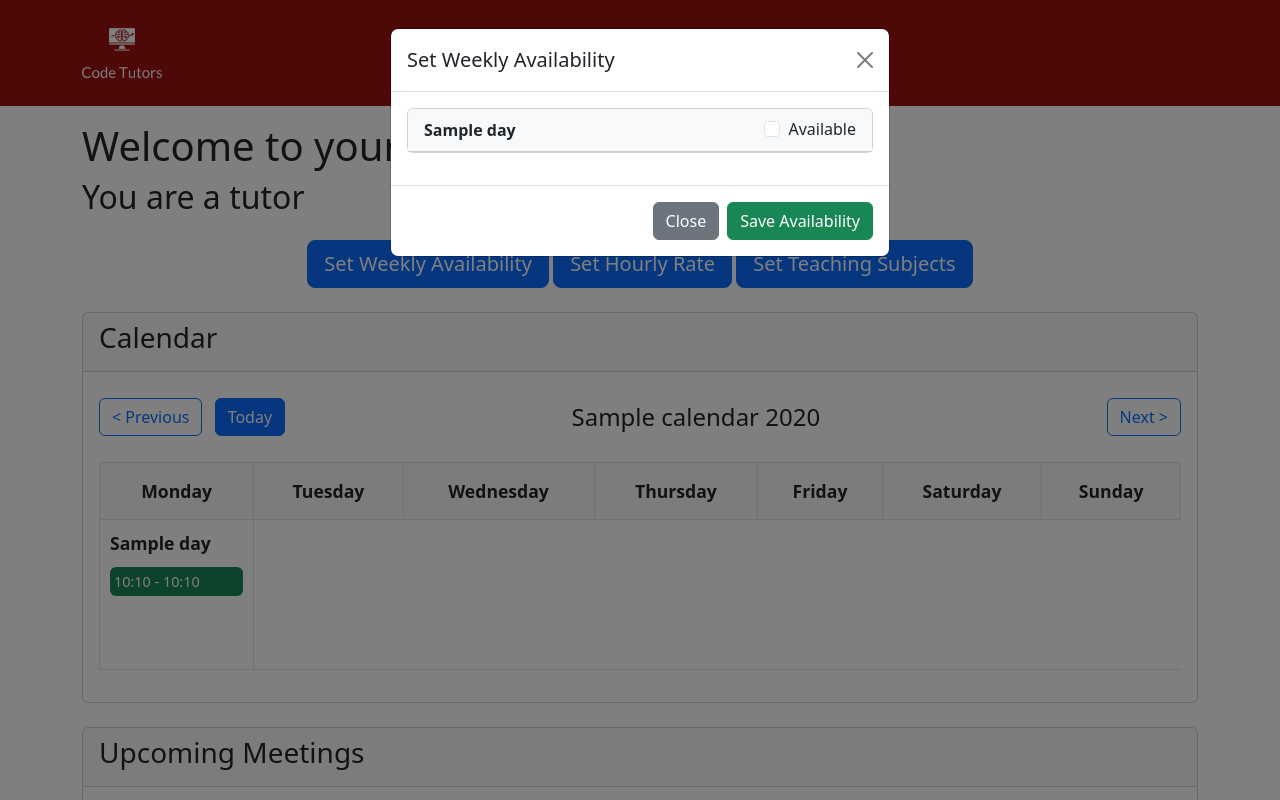
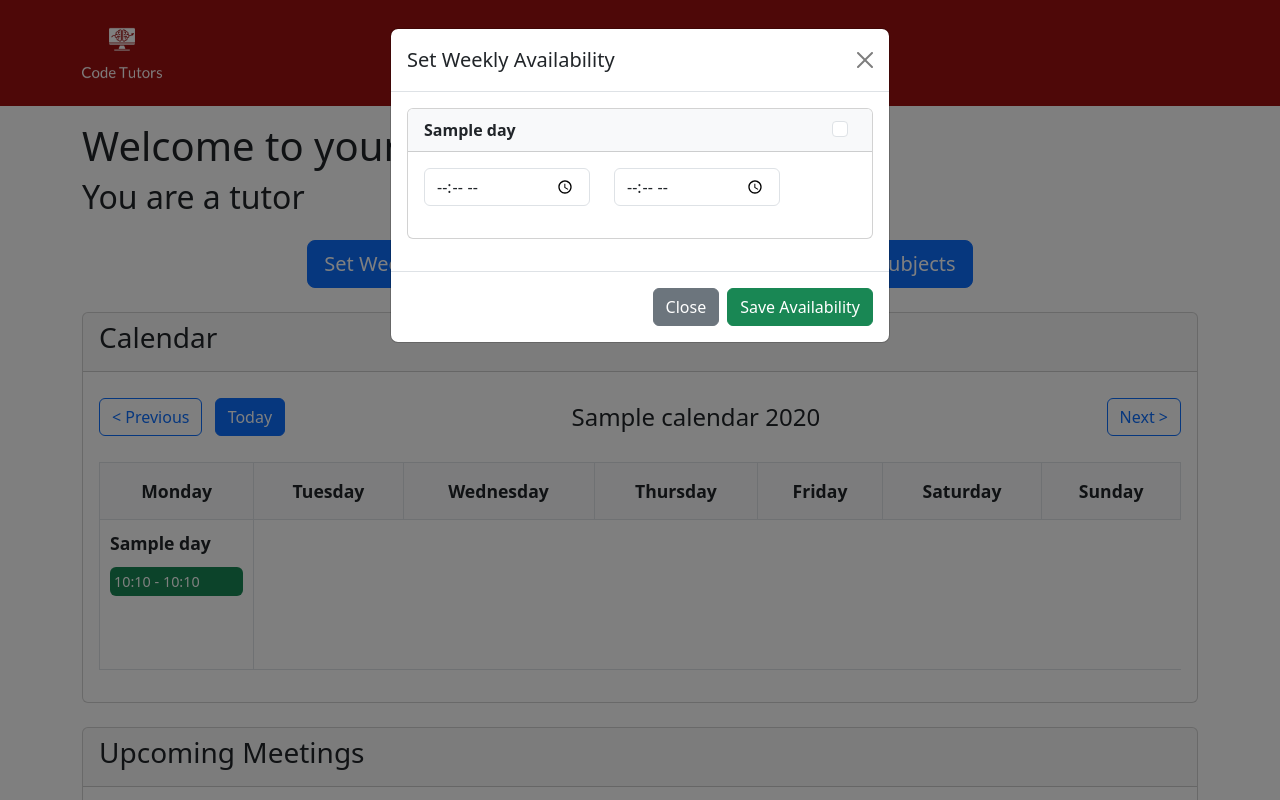
Before and after one commit to hm2412/Elk, a Django app: template tutorials/templates/tutor/dashboard_tutor.html in a window 1280 px wide, after a click on "Set Weekly Availability". Run offline with Django 3.2, Linux system fonts and the light colour scheme; the template is opened without the code that fills it: most values are stand-ins (such as "Sample title", 1, 10 or a date in 2020); some libraries are stand-ins or nearby versions.

Commit message:
weekly availability and teaching subjects saved correctly

```diff
--- a/tutorials/templates/tutor/dashboard_tutor.html
+++ b/tutorials/templates/tutor/dashboard_tutor.html
@@ -60,106 +60,85 @@
 </div>
 
 <!-- Availability Modal -->
-<div class="modal fade" id="availabilityModal" tabindex="-1" aria-labelledby="availabilityModalLabel" aria-hidden="true">
+<div class="modal fade" id="availabilityModal" tabindex="-1">
     <div class="modal-dialog">
         <div class="modal-content">
             <div class="modal-header">
-                <h5 class="modal-title" id="availabilityModalLabel">Set Weekly Availability</h5>
-                <button type="button" class="btn-close" data-bs-dismiss="modal" aria-label="Close"></button>
+                <h5 class="modal-title">Set Weekly Availability</h5>
+                <button type="button" class="btn-close" data-bs-dismiss="modal"></button>
             </div>
 
+            <form method="post" action="{% url 'tutor_availability' %}" id="availabilityForm">
+                {% csrf_token %}
                 <div class="modal-body">
-                <form id="availabilityForm">
-                    {% csrf_token %}
                     {% for day in days %}
                     <div class="card mb-3">
                         <div class="card-header bg-light">
                             <div class="d-flex justify-content-between align-items-center">
                                 <strong>{{ day }}</strong>
                                 <div class="form-check">
-                                    <input class="form-check-input availability-toggle"
+                                    <input class="form-check-input"
                                         type="checkbox"
-                                        id="{{ day|lower }}_enabled"
-                                        name="{{ day|lower }}_enabled">
-                                    <label class="form-check-label" for="{{ day|lower }}_toggle">Available</label>
+                                        name="{{ day|lower }}_enabled"
+                                        id="{{ day|lower }}_enabled">
                                 </div>
                             </div>
                         </div>
 
-                        <div id="{{ day|lower }}_times" class="card-body time-slots" style="display: none;">
-                            <div class="time-slot-container">
-                                <!-- Initial time slot -->
+                        <div class="card-body time-slots">
                             <div class="time-slot mb-3">
                                 <div class="row">
                                     <div class="col-5">
-                                            <div class="form-group">
-                                                <label>Start Time</label>
-                                                <input type="time" class="form-control start-time">
-                                            </div>
+                                        <input type="time" name="{{ day|lower }}_start_time" class="form-control">
                                     </div>
                                     <div class="col-5">
-                                            <div class="form-group">
-                                                <label>End Time</label>
-                                                <input type="time" class="form-control end-time">
-                                            </div>
-                                        </div>
-                                        <div class="col-2 d-flex align-items-end">
-                                            <button type="button" class="btn btn-danger btn-sm remove-slot" style="display: none;">
-                                                <i class="fas fa-minus"></i>
-                                            </button>
+                                        <input type="time" name="{{ day|lower }}_end_time" class="form-control">
                                     </div>
                                 </div>
                             </div>
                         </div>
-
-                            <!-- Add new slot button -->
-                            <button type="button" class="btn btn-primary btn-sm add-slot">
-                                Add Time Slot
-                            </button>
-                        </div>
                     </div>
                     {% endfor %}
-                </form>
                 </div>
-
                 <div class="modal-footer">
                     <button type="button" class="btn btn-secondary" data-bs-dismiss="modal">Close</button>
-                <button type="button" class="btn btn-success" id="saveAvailability">
-                    <span class="spinner-border spinner-border-sm d-none" role="status"></span>
+                    <button type="submit" class="btn btn-success">
+                        <span class="spinner-border spinner-border-sm" role="status" aria-hidden="true"></span>
                         Save Availability
                     </button>
                 </div>
+            </form>
         </div>
     </div>
 </div>
 
 <!-- Hourly Rate Modal -->
-<div class="modal fade" id="hourlyRateModal" tabindex="-1" aria-labelledby="hourlyRateModalLabel" aria-hidden="true">
+<div class="modal fade" id="hourlyRateModal" tabindex="-1">
     <div class="modal-dialog">
         <div class="modal-content">
             <div class="modal-header">
-                <h5 class="modal-title" id="hourlyRateModalLabel">Set Your Hourly Rate</h5>
-                <button type="button" class="btn-close" data-bs-dismiss="modal" aria-label="Close"></button>
+                <h5 class="modal-title">Set Your Hourly Rate</h5>
+                <button type="button" class="btn-close" data-bs-dismiss="modal"></button>
             </div>
 
+            <form method="post" action="{% url 'tutor_hourly_rate' %}" id="hourlyRateForm">
+                {% csrf_token %}
                 <div class="modal-body">
-                <form id="hourlyRateForm">
-                    {% csrf_token %}
                     <div class="mb-3">
-                        <label for="hourlyRate" class="form-label">Hourly Rate (£)</label>
+                        <label class="form-label">Hourly Rate (£)</label>
                         <div class="input-group">
                             <span class="input-group-text">£</span>
-                            <input type="number" class="form-control" id="hourlyRate" name="hourlyRate" min="0" step="0.01"
-                                   value="{{ current_rate|default:'0.00' }}" required>
+                            <input type="number" class="form-control" name="hourly_rate" min="0" step="0.01"
+                                   value="{{ hourly_rate|default:'0.00' }}" required>
                         </div>
                         <div class="form-text">Enter your desired hourly rate in GBP</div>
                     </div>
+                </div>
             </form>
-            </div>
             <div class="modal-footer">
                 <button type="button" class="btn btn-secondary" data-bs-dismiss="modal">Close</button>
-                <button type="button" class="btn btn-success" id="saveHourlyRate">
-                    <span class="spinner-border spinner-border-sm d-none" role="status"></span>
+                <button type="submit" class="btn btn-success">
+                    <span class="spinner-border spinner-border-sm" role="status" aria-hidden="true"></span>
                     Save Rate
                 </button>
             </div>
@@ -168,109 +147,38 @@
 </div>
 
 <!-- Teaching Subjects Modal -->
-<div class="modal fade" id="teachingSubjectsModal" tabindex="-1" aria-labelledby="teachingSubjectsModalLabel" aria-hidden="true">
+<div class="modal fade" id="teachingSubjectsModal" tabindex="-1">
     <div class="modal-dialog">
         <div class="modal-content">
             <div class="modal-header">
-                <h5 class="modal-title" id="teachingSubjectsModalLabel">Set Teaching Subjects</h5>
-                <button type="button" class="btn-close" data-bs-dismiss="modal" aria-label="Close"></button>
+                <h5 class="modal-title">Set Teaching Subjects</h5>
+                <button type="button" class="btn-close" data-bs-dismiss="modal"></button>
             </div>
+            <form method="post" action="{% url 'tutor_subjects' %}" id="subjectsForm">
+                {% csrf_token %}
                 <div class="modal-body">
-                {% csrf_token %}
-                <form id="subjectSelectionForm">
-                    <!-- Science Subjects -->
+                    {% for group, subjects in subject_choices.items %}
                     <div class="mb-4">
-                        <h6>STEM</h6>
+                        <h6>{{ group }}</h6>
+                        {% for subject in subjects %}
                         <div class="form-check">
-                            <input class="form-check-input" type="checkbox" value="mathematics" id="mathematics">
-                            <label class="form-check-label" for="mathematics">Mathematics</label>
+                            <input type="checkbox" class="form-check-input" name="subjects" value="{{ subject }}"
+                                id="subject{{ subject|slugify }}"
+                                {% if subject in selected_subjects %}checked{% endif %}>
+                            <label class="form-check-label">{{ subject }}</label>
                         </div>
-                        <div class="form-check">
-                            <input class="form-check-input" type="checkbox" value="compsci" id="compsci">
-                            <label class="form-check-label" for="compsci">Computer Science</label>
+                        {% endfor %}
                     </div>
-                        <div class="form-check">
-                            <input class="form-check-input" type="checkbox" value="physics" id="physics">
-                            <label class="form-check-label" for="physics">Physics</label>
-                        </div>
-                        <div class="form-check">
-                            <input class="form-check-input" type="checkbox" value="chemistry" id="chemistry">
-                            <label class="form-check-label" for="chemistry">Chemistry</label>
-                        </div>
-                        <div class="form-check">
-                            <input class="form-check-input" type="checkbox" value="biology" id="biology">
-                            <label class="form-check-label" for="biology">Biology</label>
-                        </div>
-                    </div>
-
-                    <!-- Language Subjects -->
-                    <div class="mb-4">
-                        <h6>Languages</h6>
-                        <div class="form-check">
-                            <input class="form-check-input" type="checkbox" value="english" id="english">
-                            <label class="form-check-label" for="english">English</label>
-                        </div>
-                        <div class="form-check">
-                            <input class="form-check-input" type="checkbox" value="spanish" id="spanish">
-                            <label class="form-check-label" for="spanish">Spanish</label>
-                        </div>
-                        <div class="form-check">
-                            <input class="form-check-input" type="checkbox" value="french" id="french">
-                            <label class="form-check-label" for="french">French</label>
-                        </div>
-                        <div class="form-check">
-                            <input class="form-check-input" type="checkbox" value="german" id="german">
-                            <label class="form-check-label" for="german">German</label>
-                        </div>
-                    </div>
-
-                    <!-- Humanities Subjects -->
-                    <div class="mb-4">
-                        <h6>Humanities</h6>
-                        <div class="form-check">
-                            <input class="form-check-input" type="checkbox" value="geography" id="geography">
-                            <label class="form-check-label" for="geography">Geography</label>
-                        </div>
-                        <div class="form-check">
-                            <input class="form-check-input" type="checkbox" value="history" id="history">
-                            <label class="form-check-label" for="history">History</label>
-                        </div>
-                        <div class="form-check">
-                            <input class="form-check-input" type="checkbox" value="philosophy" id="philosophy">
-                            <label class="form-check-label" for="philosophy">Philosophy</label>
-                        </div>
-                        <div class="form-check">
-                            <input class="form-check-input" type="checkbox" value="religiousstudies" id="religiousstudies">
-                            <label class="form-check-label" for="religiousstudies">Religious Studies</label>
-                        </div>
-                    </div>
-
-                    <!-- Custom Subjects -->
-                    <div class="mb-4" id="customSubjectsSection" style="display: none;">
-                        <h6>Custom</h6>
-                        <div id="customSubjectsList">
-                            <!-- Custom subjects will be added here -->
-                        </div>
-                    </div>
-
-                    <!-- Custom Subject -->
-                    <div class="mb-3">
-                        <label for="customSubject" class="form-label">Add Custom Subject</label>
-                        <div class="input-group">
-                            <input type="text" class="form-control" id="customSubject" placeholder="Enter subject name">
-                            <button class="btn btn-outline-secondary" type="button" id="addCustomSubject">Add</button>
-                        </div>
-                    </div>
-
-                </form>
+                    {% endfor %}
                 </div>
                 <div class="modal-footer">
                     <button type="button" class="btn btn-secondary" data-bs-dismiss="modal">Close</button>
-                <button type="button" class="btn btn-success" id="savesubjects">
-                    <span class="spinner-border spinner-border-sm d-none" role="status"></span>
+                    <button type="submit" class="btn btn-success">
+                        <span class="spinner-border spinner-border-sm" role="status" aria-hidden="true"></span>
                         Save Subjects
                     </button>
                 </div>
+            </form>
         </div>
     </div>
 </div>
```
Also changed, not shown: code_tutors/urls.py (+3 -6 lines), tutorials/views.py (+67 -6 lines). Lines whose indentation alone changed are shown as unchanged.
